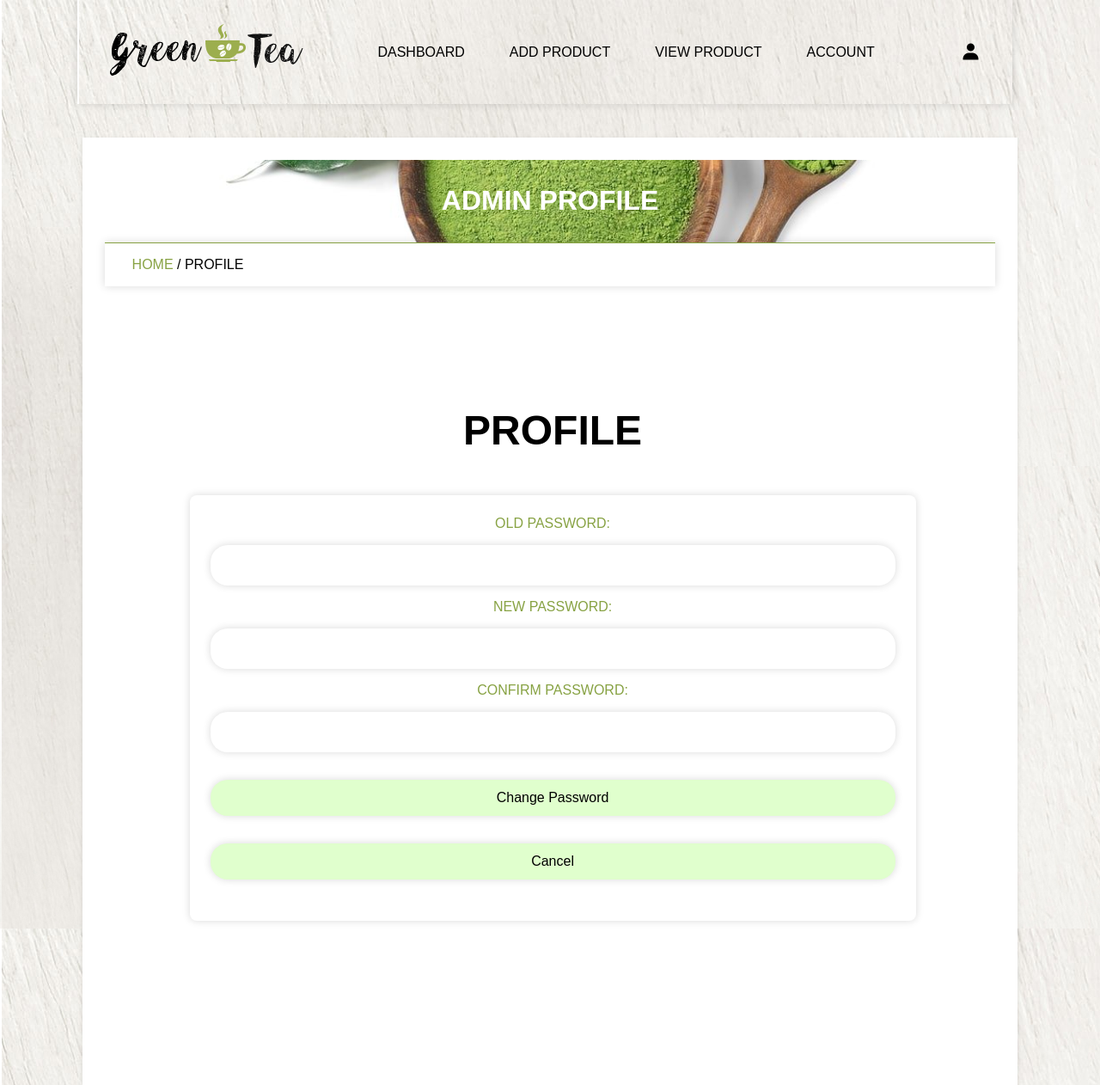
After one commit to basharulalammazu/Green-Tea-Coffee-Shop, a PHP site: page /admin/change_pass.php in a window 1280 px wide. The commit adds this page. Shown: the whole page at 86% size. Run offline with PHP 8.4, Linux system fonts and the light colour scheme; the visitor is signed in with stand-in values (Sample User, id 1); data that the repository does not hold is empty; some libraries are stand-ins or nearby versions.

Commit message:
Fixed change password issue for Admin

```diff
--- /dev/null
+++ b/admin/change_pass.php
@@ -0,0 +1,100 @@
+<?php
+include '../components/connection.php';
+include '../validitycheck.php';
+session_start();
+    if (isset($_POST['update_password']))
+    {
+        $old_password = filter_var($_POST['old_password'], FILTER_SANITIZE_STRING);
+        $new_password = filter_var($_POST['new_password'], FILTER_SANITIZE_STRING);
+        $confirm_password = filter_var($_POST['confirm_password'], FILTER_SANITIZE_STRING);
+
+        // Check if the new password matches the confirm password
+        if ($new_password === $confirm_password)
+        {
+            $sql = "SELECT password FROM users WHERE id = '$_SESSION[user_id]'";
+            $result = mysqli_query($conn, $sql);
+            $row = mysqli_fetch_array($result, MYSQLI_ASSOC);
+
+            if (password_verify($old_password, $row['password']))  // Verify old password matches
+            {
+                $password_validation = isStrongPassword($new_password);  // Check if the new password is strong
+                if ($password_validation === true)
+                {
+                    $hashed_new_password = password_hash($new_password, PASSWORD_BCRYPT);
+                    $sql_update = "UPDATE users SET password = '$hashed_new_password' WHERE id = '$_SESSION[user_id]'";
+                    if (mysqli_query($conn, $sql_update))
+                    {
+                        $succcess_msg[] = "Password updated successfully.";
+                        header("Location: profile.php");
+                    }
+                    else
+                        $error_msg[] = "Failed to update password. Please try again.";
+                }
+                else
+                    $error_msg[] = $password_validation;
+            }
+            else
+                $error_msg[] = "Old password is incorrect.";
+        }
+        else
+            $error_msg[] = "New password and confirm password do not match.";
+    }
+?>
+
+<!DOCTYPE html>
+<html lang="en">
+<head>
+    <meta charset="UTF-8">
+    <meta name="viewport" content="width=device-width, initial-scale=1.0">
+    <link rel="stylesheet" href="https://unpkg.com/boxicons@2.1.2/css/boxicons.min.css">
+    <link rel="stylesheet" href="admin_style.css?v=<?php echo time(); ?>">
+    <title>Admin Profile</title>
+    <script>
+        // Toggle display mode and edit mode visibility
+    </script>
+</head>
+<body>
+    <?php
+        include 'components/admin_header.php';
+        include '../components/alert.php';
+    ?>
+<body>
+    <div class="main">
+        <div class="banner">
+            <h1>Admin Profile</h1>
+        </div>
+        <div class="title2">
+            <a href="dashboard.php">Home</a><span> / Profile</span>
+        </div>
+        <section class="dashboard">
+            <h1 class="heading">Profile</h1>
+            <div class="box-container">
+                <div class="box">
+                    <form action="" method="post" enctype="multipart/form-data" class="form">
+                        <div class="input-group">
+                            <label>Old Password:</label>
+                            <input type="password" name="old_password" required>
+                        </div>
+                        <div class="input-group">
+                            <label>New Password:</label>
+                            <input type="password" name="new_password" required>
+                        </div>
+                        <div class="input-group">
+                            <label>Confirm Password:</label>
+                            <input type="password" name="confirm_password" required>
+                        </div>
+                        <button type="submit" name="update_password" class="btn">Change Password</button>
+                        <button type="button" onclick="window.location.href='profile.php'" class="btn">Cancel</button>
+                    </form>
+                </div>
+            </div>
+        </section>
+    </div>
+
+    <script src="https://cdn.jsdelivr.net/npm/sweetalert2@11"></script>
+    <script src = "https://cdnjs.cloudflare.com/ajax/libs/sweetalert/2.1.2/sweetalerts.min.js"></script>
+    <script src = "script.js"></script>
+    <?php include '../components/alert.php'; ?>
+
+</body>
+</html>
```
Also changed, not shown: admin/profile.php (+1 -21 lines).
